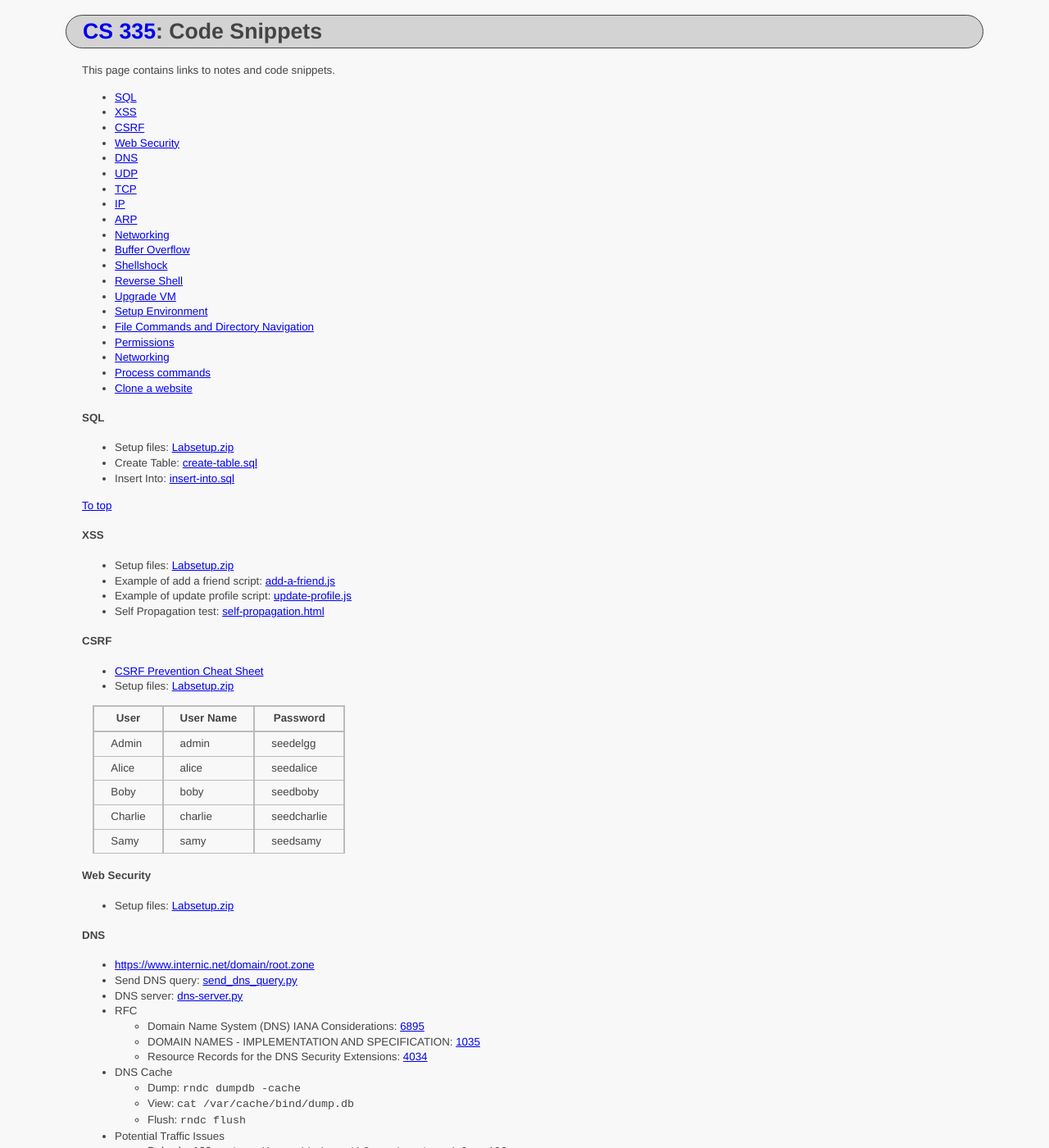
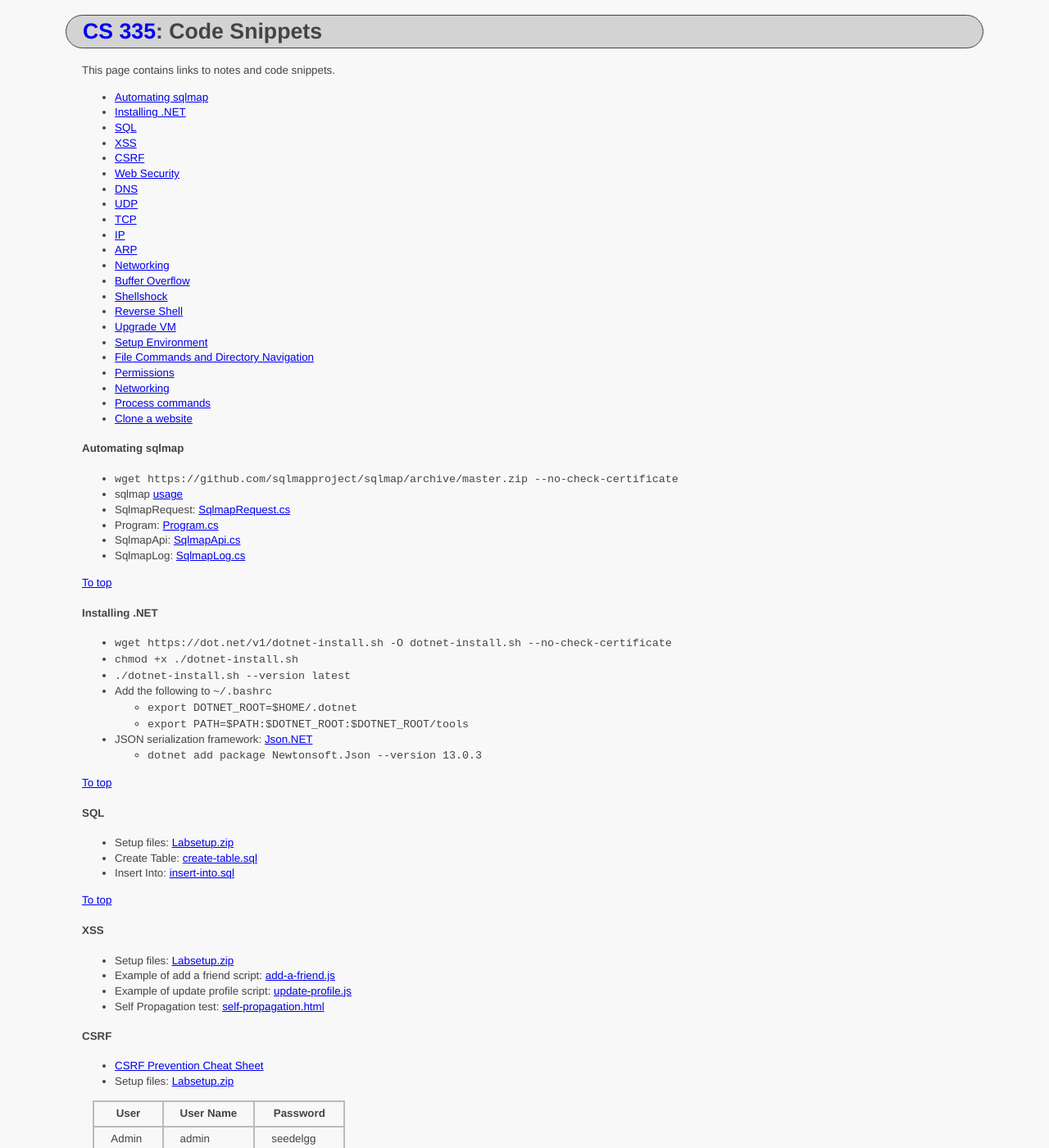
Before and after one commit to ycpcs/cs335-spring2025, a Jekyll site: the page built from notes/index.md, in a window 1280 px wide and 1400 px high. Shown: the whole window at 82% size. Built offline with Jekyll 4.4.1, drawn with Linux system fonts in a browser that asks for light colours.

Commit message:
add sqlmap

````diff
--- a/notes/index.md
+++ b/notes/index.md
@@ -6,6 +6,8 @@ title: "Code Snippets"
 
 This page contains links to notes and code snippets.
 
+- [Automating sqlmap](#automating-sqlmap)
+- [Installing .NET](#installing-net)
 - [SQL](#sql)
 - [XSS](#xss)
 - [CSRF](#csrf)
@@ -26,6 +28,28 @@ This page contains links to notes and code snippets.
 - [Networking](#networking-1)
 - [Process commands](#process-commands)
 - [Clone a website](#clone-a-website)
+
+#### Automating sqlmap
+ - ```wget https://github.com/sqlmapproject/sqlmap/archive/master.zip --no-check-certificate```
+ - sqlmap <a href="https://github.com/sqlmapproject/sqlmap/wiki/Usage/" target="_blank">usage</a>
+ - SqlmapRequest: <a href=".\sqlmap\SqlmapRequest.txt" target="_blank">SqlmapRequest.cs</a>
+ - Program: <a href=".\sqlmap\Program.txt" target="_blank">Program.cs</a>
+ - SqlmapApi: <a href=".\sqlmap\SqlmapApi.txt" target="_blank">SqlmapApi.cs</a>
+ - SqlmapLog: <a href=".\sqlmap\SqlmapLog.txt" target="_blank">SqlmapLog.cs</a>
+
+<a href="#">To top</a>
+
+#### Installing .NET
+- ```wget https://dot.net/v1/dotnet-install.sh -O dotnet-install.sh --no-check-certificate```
+- ```chmod +x ./dotnet-install.sh```
+- ```./dotnet-install.sh --version latest```
+- Add the following to ```~/.bashrc```
+  - ```export DOTNET_ROOT=$HOME/.dotnet```
+  - ```export PATH=$PATH:$DOTNET_ROOT:$DOTNET_ROOT/tools```
+- JSON serialization framework: <a href="https://github.com/JamesNK/Newtonsoft.Json" target="_blank">Json.NET</a>
+  - ```dotnet add package Newtonsoft.Json --version 13.0.3```
+
+<a href="#">To top</a>
 
 #### SQL
 - Setup files: [Labsetup.zip](../labs/sqli/Labsetup.zip)
````
